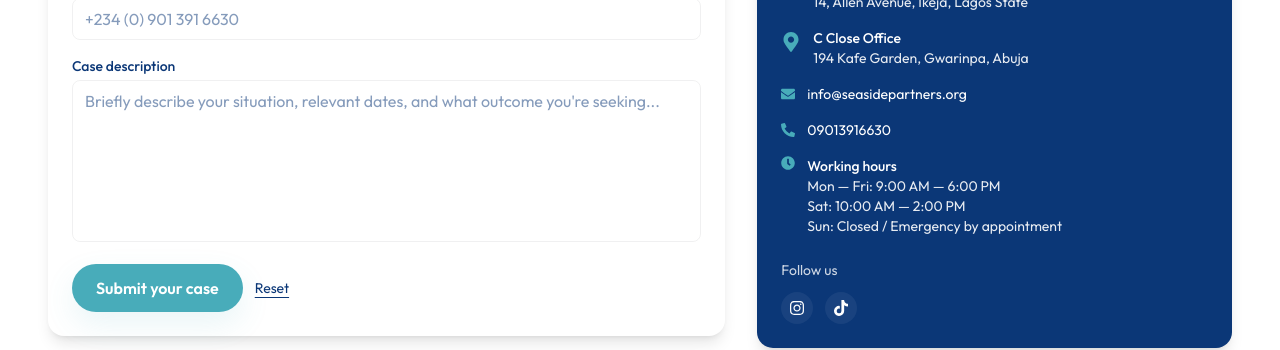
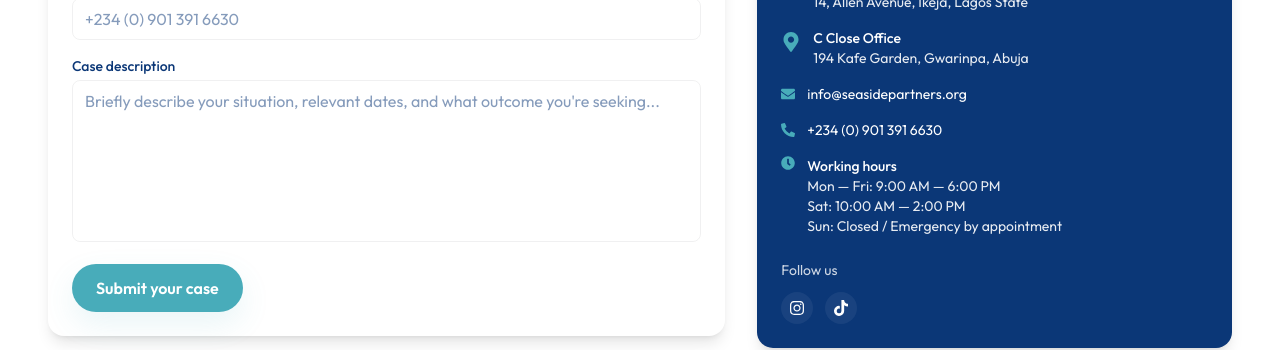
Before and after one commit to Hisaw304/seasidepartners, a React (Vite) app: page /contact in a window 1280 px wide. Shown: the part 1060-1410 px from the top of the page. Built offline with nearby package versions, Linux system fonts and the light colour scheme.

Commit message:
buttons removed

```diff
--- a/src/components/Contact.jsx
+++ b/src/components/Contact.jsx
@@ -315,7 +315,7 @@ export default function Contact() {
                   <span>{loading ? "Sending..." : "Submit your case"}</span>
                 </button>
 
-                <button
+                {/* <button
                   type="button"
                   onClick={() => {
                     setForm({ name: "", email: "", phone: "", message: "" });
@@ -326,7 +326,7 @@ export default function Contact() {
                   style={{ color: "var(--dark-blue)" }}
                 >
                   Reset
-                </button>
+                </button> */}
               </div>
             </motion.form>
           </div>
@@ -399,7 +399,7 @@ export default function Contact() {
                         href="tel:+2349013916630"
                         className="text-white/90 hover:text-white"
                       >
-                        09013916630
+                        +234 (0) 901 391 6630
                       </a>
                     </div>
 
--- a/src/components/Faq.jsx
+++ b/src/components/Faq.jsx
@@ -269,7 +269,7 @@ export default function Faq() {
               Still have questions? Contact us
             </a>
 
-            <button
+            {/* <button
               onClick={() => {
                 setQuery("");
                 setOpenIndex(null);
@@ -279,7 +279,7 @@ export default function Faq() {
               style={{ color: "var(--dark-blue)" }}
             >
               Clear search
-            </button>
+            </button> */}
           </motion.div>
         </div>
       </div>
```
